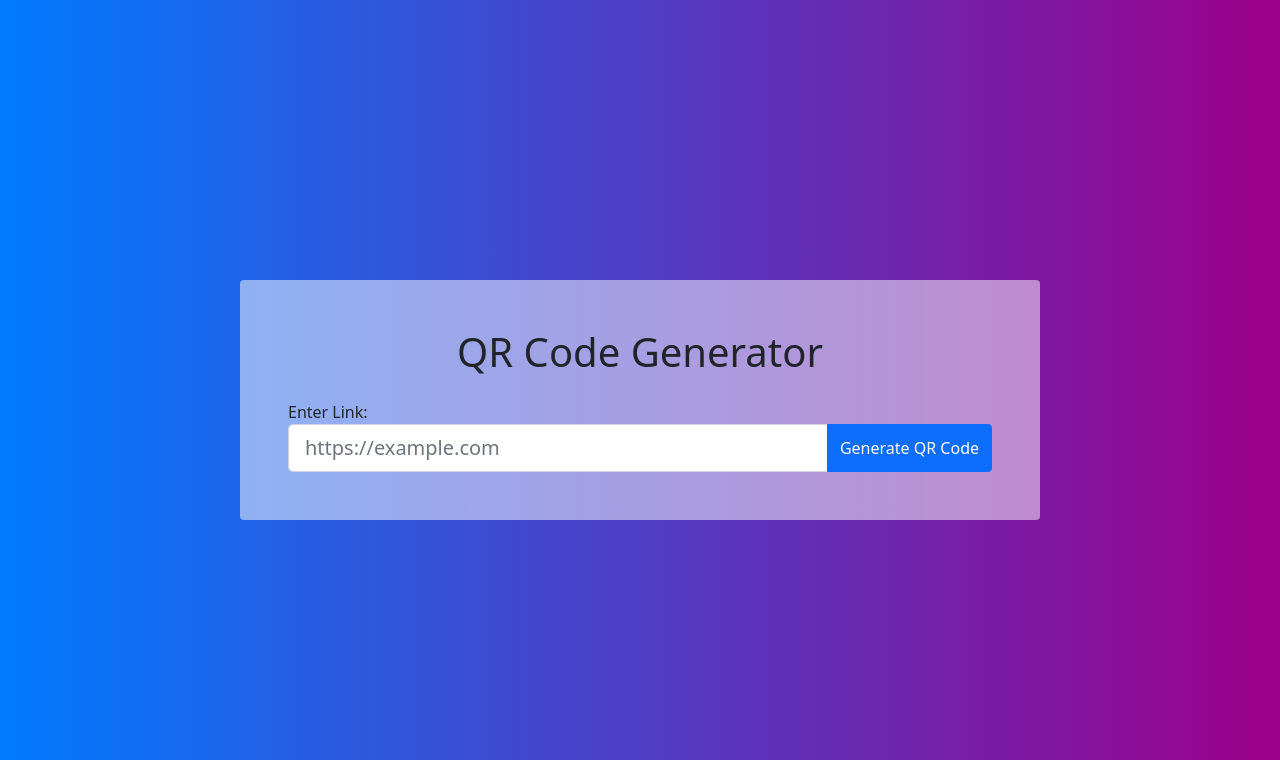
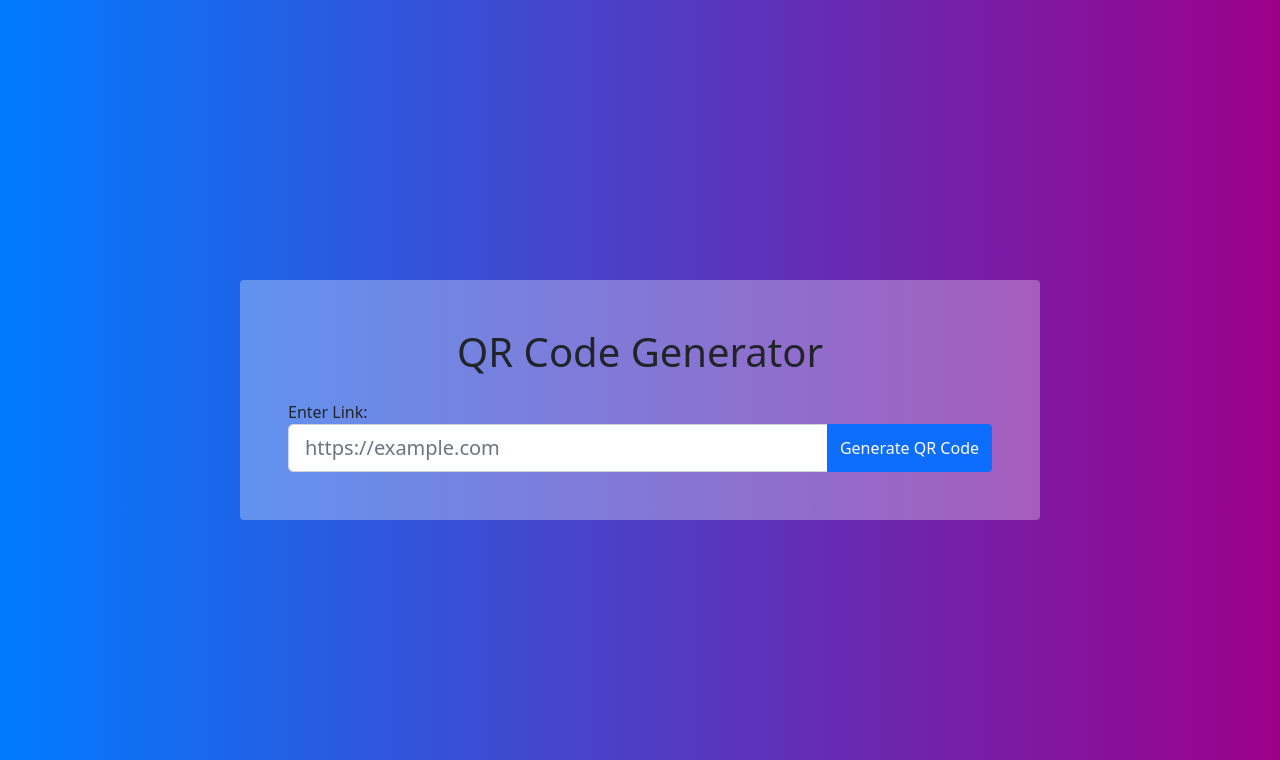
Before and after one commit to ziyanoffl/QRCodeGenie, a Flask app: page / in a window 1280 px wide. Shown: the top 760 px of the page. Run offline with Flask 3, Linux system fonts and the light colour scheme.

Commit message:
Made some visual changes

```diff
--- a/templates/index.html
+++ b/templates/index.html
@@ -13,7 +13,7 @@
         }
 
         .card {
-            background: rgba(255, 255, 255, 0.5);
+            background: rgba(255, 255, 255, 0.3);
             border: none;
         }
     </style>
```
Also changed, not shown: README.md.
